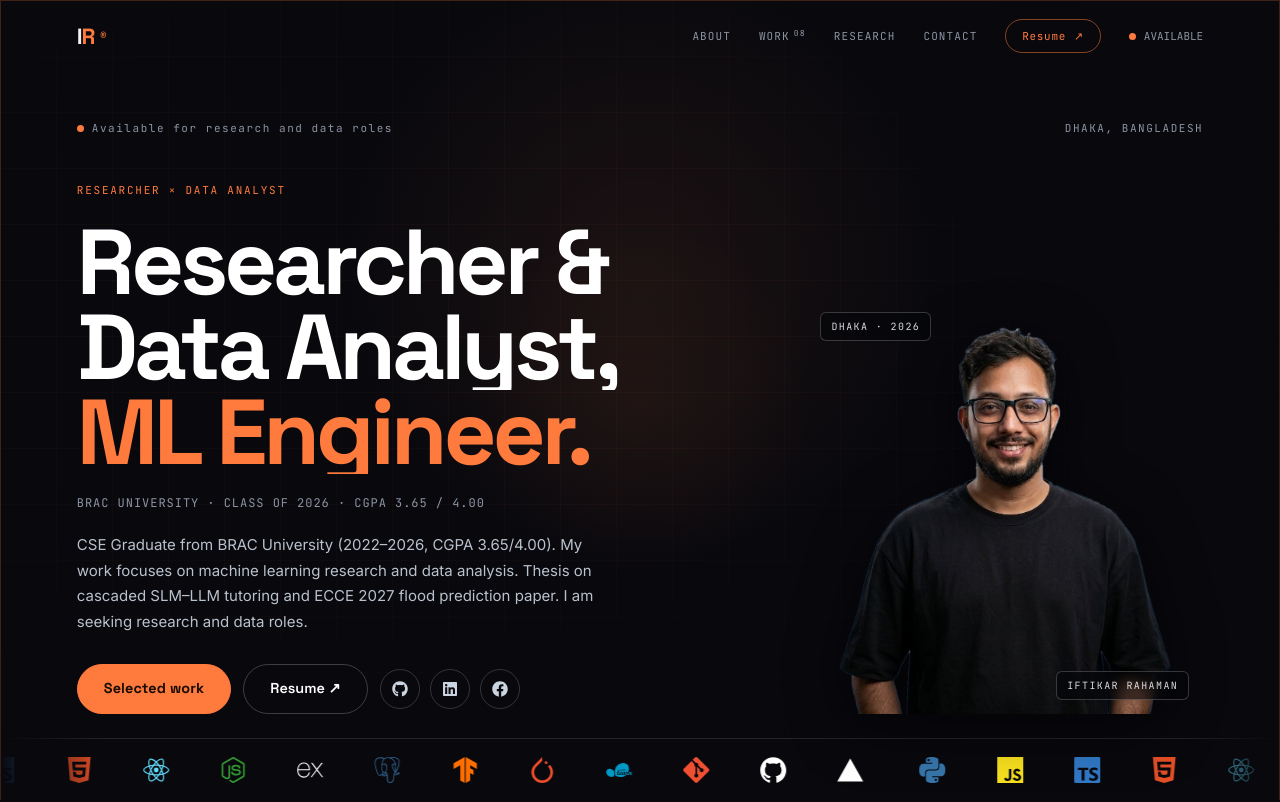
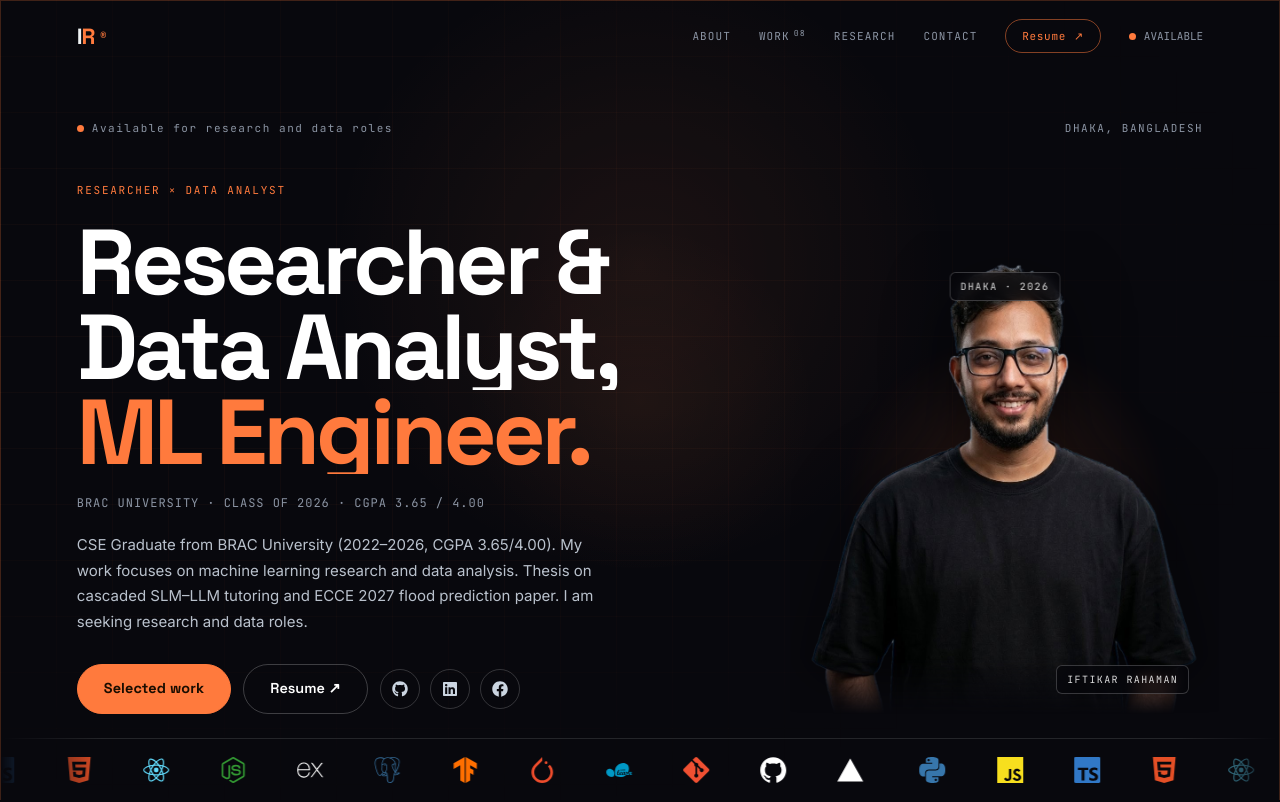
Before and after one commit to IFTI-KAR/Portfolio, a React (Vite) app: page / in a window 1280 px wide. Shown: the top 802 px of the page. Built offline with nearby package versions, Linux system fonts and the light colour scheme.

Commit message:
Polish hero cutout: accent glow, larger scale, bottom floor fade

```diff
--- a/src/components/Hero.jsx
+++ b/src/components/Hero.jsx
@@ -62,10 +62,17 @@ function HeroPhoto() {
       className="hero-photo-wrap"
       style={{
         position: "relative",
-        height: "min(520px, 52vh)",
+        height: "min(560px, 56vh)",
         background: "transparent",
       }}
     >
+      {/* soft accent glow so the black tee separates from the dark page */}
+      <div aria-hidden="true" style={{
+        position: "absolute", left: "50%", top: "52%", width: "88%", aspectRatio: "1",
+        transform: "translate(-50%, -50%)", borderRadius: "50%", pointerEvents: "none",
+        background: "radial-gradient(circle, rgba(255,122,61,0.20) 0%, rgba(255,122,61,0.06) 42%, transparent 68%)",
+        filter: "blur(6px)",
+      }} />
       <div
         style={{
           position: "relative",
@@ -79,13 +86,17 @@ function HeroPhoto() {
           style={{
             width: "100%", height: "100%",
             objectFit: "contain", objectPosition: "50% 100%",
-            filter: "drop-shadow(0 12px 28px rgba(0,0,0,0.5))",
+            transform: "scale(1.08)", transformOrigin: "50% 100%",
+            maskImage: "linear-gradient(to bottom, #000 88%, transparent 100%)",
+            WebkitMaskImage: "linear-gradient(to bottom, #000 88%, transparent 100%)",
+            filter: "drop-shadow(0 16px 30px rgba(0,0,0,0.55))",
+            position: "relative", zIndex: 1,
           }}
         />
-        <div style={{ position: "absolute", left: 14, top: 14, zIndex: 3, fontFamily: "var(--mono)", fontSize: 10, letterSpacing: "0.14em", color: "rgba(255,255,255,0.85)", border: "1px solid rgba(255,255,255,0.2)", padding: "6px 10px", borderRadius: 6, background: "rgba(5,6,10,0.55)", backdropFilter: "blur(6px)" }}>
+        <div style={{ position: "absolute", left: "50%", top: 6, transform: "translateX(-50%)", zIndex: 3, fontFamily: "var(--mono)", fontSize: 10, letterSpacing: "0.14em", color: "rgba(255,255,255,0.85)", border: "1px solid rgba(255,255,255,0.2)", padding: "6px 10px", borderRadius: 6, background: "rgba(5,6,10,0.6)", backdropFilter: "blur(6px)" }}>
           DHAKA · 2026
         </div>
-        <div style={{ position: "absolute", right: 14, bottom: 14, zIndex: 3, fontFamily: "var(--mono)", fontSize: 10, letterSpacing: "0.14em", color: "rgba(255,255,255,0.85)", border: "1px solid rgba(255,255,255,0.2)", padding: "6px 10px", borderRadius: 6, background: "rgba(5,6,10,0.55)", backdropFilter: "blur(6px)" }}>
+        <div style={{ position: "absolute", right: 14, bottom: 20, zIndex: 3, fontFamily: "var(--mono)", fontSize: 10, letterSpacing: "0.14em", color: "rgba(255,255,255,0.85)", border: "1px solid rgba(255,255,255,0.2)", padding: "6px 10px", borderRadius: 6, background: "rgba(5,6,10,0.6)", backdropFilter: "blur(6px)" }}>
           IFTIKAR RAHAMAN
         </div>
       </div>
```
